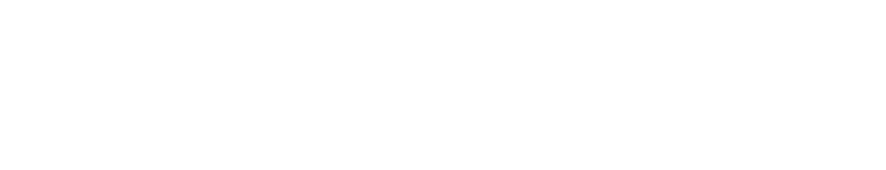
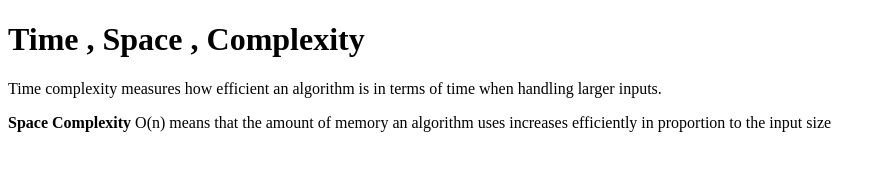
Before and after one commit to acciojob/time-and-space-complexity-TheInevitable99, a website: page main.html in a window 1280 px wide. Shown: the whole page, without its empty margins (0-886 px from the left). Drawn offline with Linux system fonts and the light colour scheme.

Commit message:
created a submission

```diff
--- a/main.html
+++ b/main.html
@@ -8,7 +8,11 @@
 
 <body>
 	<!-- the entire body must be written by student -->
-    <script type="text/javascript" src="./script.js">
+	<h1> Time , Space , Complexity </h1>
+	<p>Time complexity measures how efficient an algorithm is in terms of time when handling larger inputs.</p>
+	<p> <b>Space Complexity </b>O(n) means that the amount of memory an algorithm uses increases efficiently in proportion to the input size</p>
+
+	<script type="text/javascript" src="./script.js">
 </script>
 
 </body>
```
